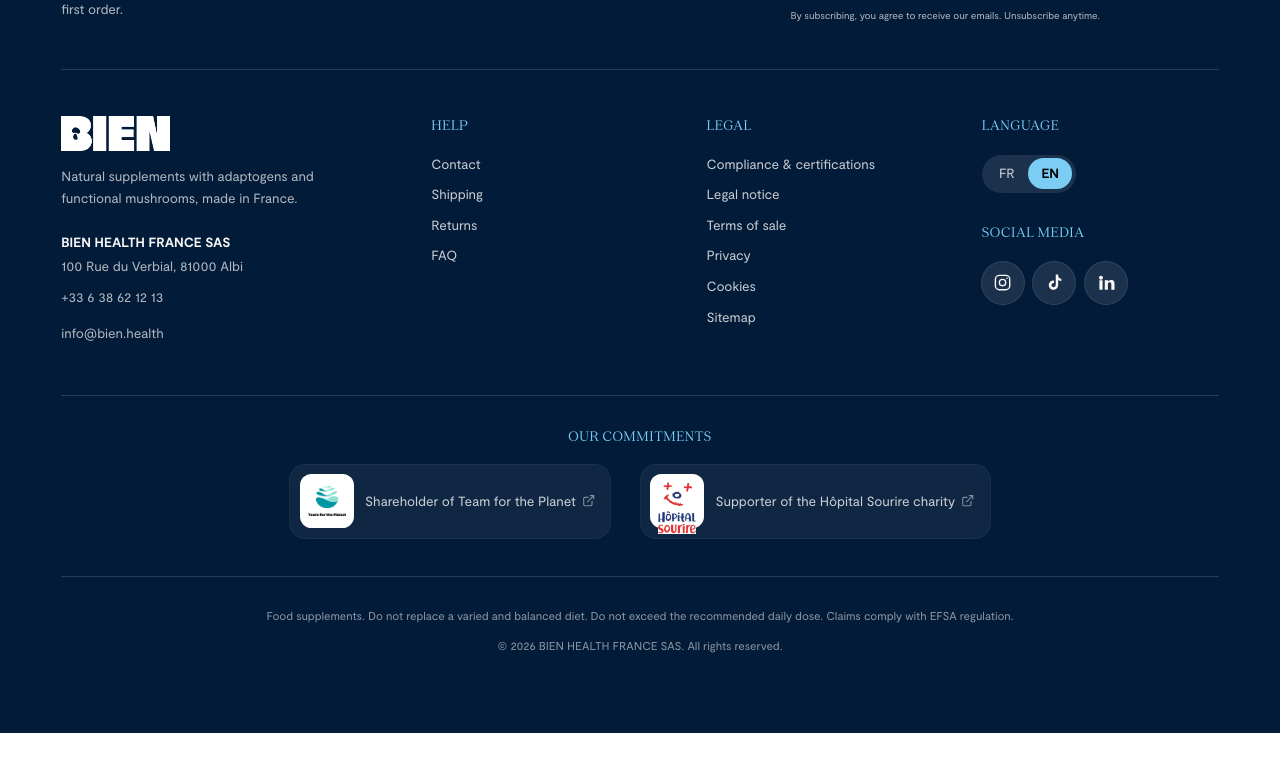
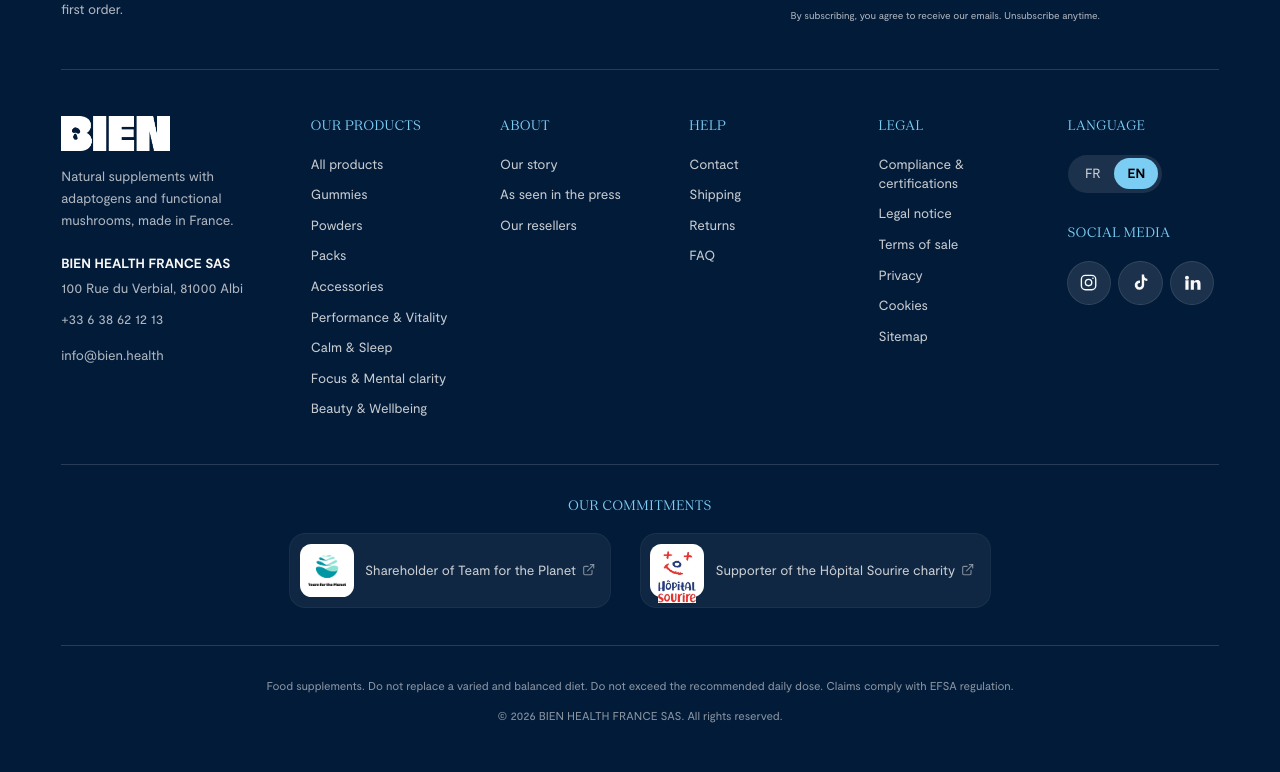
Before and after one commit to Clickzou/bienhealth, a Next.js app: page /en/contact in a window 1280 px wide. Shown: the part 1121-1893 px from the top of the page. Before the commit the page ends 1854 px from the top, so only its background shows below. Built offline with nearby package versions, Linux system fonts and the light colour scheme; no server answers.

Commit message:
fix(pulse): Relier les collections, l'histoire, la presse et les revendeurs depuis le pied de page

```diff
--- a/pulse/journal.json
+++ b/pulse/journal.json
@@ -3,12 +3,12 @@
     "id": "2026-10-pied-de-page-collections",
     "titre": "Relier les collections, l'histoire, la presse et les revendeurs depuis le pied de page",
     "probleme": "Audit du 06/10/2026 : les liens du menu « Nos produits » et « À propos » n'existent dans la page qu'une fois le menu ouvert à la souris. Dans le code lu par Google et les IA, les collections Sérénité, Gummies et Poudres ne sont reliées que depuis 1 à 3 pages, la collection Packs depuis la boutique seulement, et les pages Revendeurs, Histoire et Presse depuis le plan du site seulement. Relevé Pulse du 05/10/2026 : Bien Health cité 2 fois sur 165 réponses, dont une fois via la collection Gummies.",
-    "correction": "Ajouter au pied de page, en français et en anglais, une colonne « Nos produits » (boutique et les 8 collections) et une colonne « La marque » (histoire, presse, revendeurs), affichées sur toutes les pages sans action du visiteur. Le menu du haut ne change pas.",
+    "correction": "Le pied de page de toutes les pages, en français et en anglais, contient désormais deux colonnes de liens écrits en clair : « Nos produits » (Tous les produits, Gummies, Poudres, Packs, Accessoires, Performance & Vitalité, Sérénité & Sommeil, Concentration & Clarté mentale, Beauté & bien-être) et « À propos » (Notre histoire, La presse en parle, Nos revendeurs). Ce sont les mêmes liens et les mêmes intitulés que le menu du haut, qui ne change pas.",
     "type": "technique",
     "qui": "pulse",
-    "statut": "prevue",
+    "statut": "faite",
     "prevue_le": "2026-10-07",
-    "faite_le": null,
+    "faite_le": "2026-10-10",
     "verifiee_le": null,
     "mesure": "citation",
     "questions": []
--- a/src/components/site-footer.tsx
+++ b/src/components/site-footer.tsx
@@ -36,6 +36,25 @@ const COMMITMENTS = [
  */
 export default function SiteFooter({ lang }: { lang: string }) {
   const t = ui(lang).footer;
+  const nav = ui(lang).chrome;
+  // Liens du méga-menu repris en clair : le menu du haut n'insère ses liens
+  // qu'au survol, ces pages n'étaient donc reliées que depuis le plan du site.
+  const PRODUCT_LINKS = [
+    { label: nav.allProducts, href: `/${lang}/boutique` },
+    { label: nav.gummies, href: `/${lang}/collections/gummies` },
+    { label: nav.powders, href: `/${lang}/collections/nos-poudres` },
+    { label: nav.packs, href: `/${lang}/collections/packs` },
+    { label: nav.accessories, href: `/${lang}/collections/nos-accessoires` },
+    { label: nav.needPerformance, href: `/${lang}/collections/performance-et-vitalite` },
+    { label: nav.needSleep, href: `/${lang}/collections/serenite` },
+    { label: nav.needFocus, href: `/${lang}/collections/concentration` },
+    { label: nav.needBeauty, href: `/${lang}/collections/beaute-et-bien-etre` },
+  ];
+  const ABOUT_LINKS = [
+    { label: nav.story, href: `/${lang}/histoire` },
+    { label: nav.press, href: `/${lang}/presse` },
+    { label: nav.resellers, href: `/${lang}/revendeurs` },
+  ];
   return (
     <footer className="mt-24 bg-bien-forest text-bien-cream">
       <div className="mx-auto max-w-[1600px] px-4 sm:px-6 lg:px-12 xl:px-16 py-14 lg:py-20">
@@ -52,7 +71,7 @@ export default function SiteFooter({ lang }: { lang: string }) {
           </div>
         </div>
 
-        <div className="grid lg:grid-cols-[1.4fr_1fr_1fr_1fr] gap-10">
+        <div className="grid sm:grid-cols-2 lg:grid-cols-3 xl:grid-cols-[1.4fr_repeat(5,1fr)] gap-10">
           <div>
             <Image src="/brand/logo-bien.png" alt="BIEN" width={130} height={41} className="h-9 w-auto invert brightness-0" />
             <p className="mt-4 text-sm text-bien-cream/70 leading-relaxed max-w-xs">{t.tagline}</p>
@@ -64,6 +83,22 @@ export default function SiteFooter({ lang }: { lang: string }) {
               <p><a href="tel:+33638621213" className="inline-block py-1.5 hover:text-bien-gold">+33 6 38 62 12 13</a></p>
               <p><a href="mailto:info@bien.health" className="inline-block py-1.5 hover:text-bien-gold">info@bien.health</a></p>
             </div>
+          </div>
+          <div>
+            <h3 className="font-display text-sm uppercase tracking-wider text-bien-gold">{nav.products}</h3>
+            <ul className="mt-5 space-y-3 text-sm text-bien-cream/80">
+              {PRODUCT_LINKS.map(({ label, href }) => (
+                <li key={href}><Link href={href} className="hover:text-bien-gold" prefetch={false}>{label}</Link></li>
+              ))}
+            </ul>
+          </div>
+          <div>
+            <h3 className="font-display text-sm uppercase tracking-wider text-bien-gold">{nav.about}</h3>
+            <ul className="mt-5 space-y-3 text-sm text-bien-cream/80">
+              {ABOUT_LINKS.map(({ label, href }) => (
+                <li key={href}><Link href={href} className="hover:text-bien-gold" prefetch={false}>{label}</Link></li>
+              ))}
+            </ul>
           </div>
           <div>
             <h3 className="font-display text-sm uppercase tracking-wider text-bien-gold">{t.helpTitle}</h3>
```
